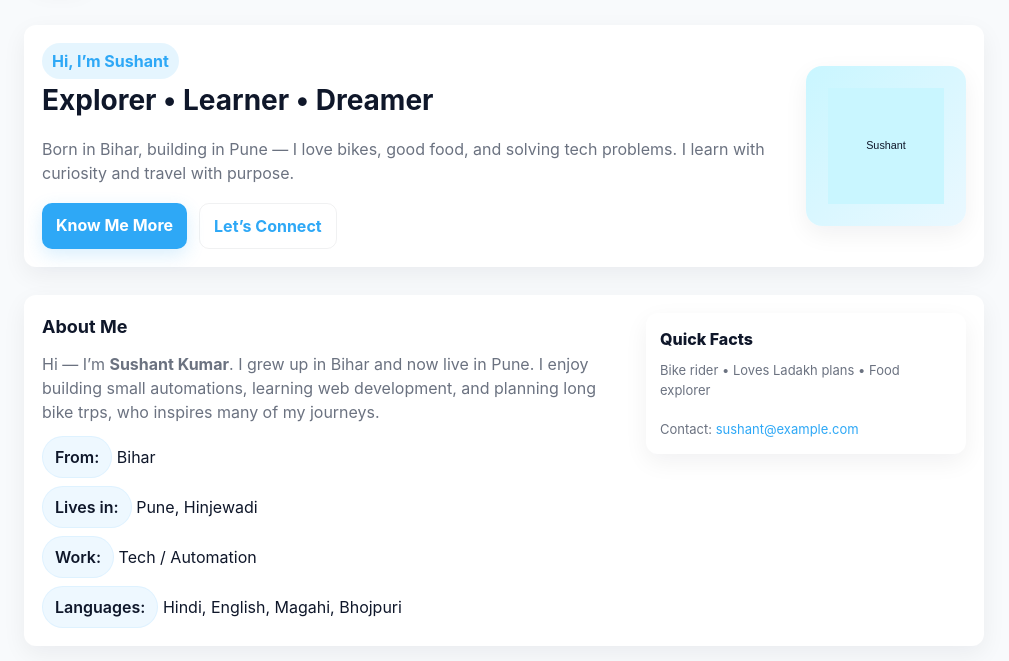
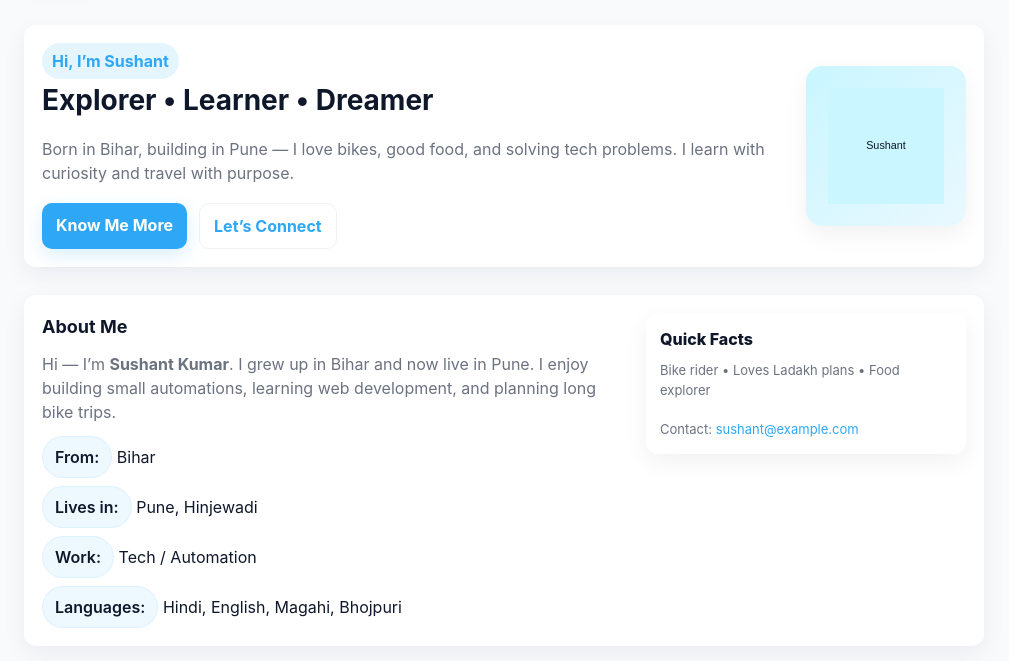
Before and after one commit to Sushanty007/sushant-website, a plain HTML site: page index.html in a window 1280 px wide. Shown: the part 139-800 px from the top of the page, without its empty margins (136-1145 px from the left). Drawn offline with Linux system fonts and the light colour scheme.

Commit message:
Update index.html

```diff
--- a/index.html
+++ b/index.html
@@ -245,7 +245,7 @@
         <div class="card two-col">
           <div>
             <h2>About Me</h2>
-            <p class="lead">Hi — I&rsquo;m <strong>Sushant Kumar</strong>. I grew up in Bihar and now live in Pune. I enjoy building small automations, learning web development, and planning long bike trps, who inspires many of my journeys.</p>
+            <p class="lead">Hi — I&rsquo;m <strong>Sushant Kumar</strong>. I grew up in Bihar and now live in Pune. I enjoy building small automations, learning web development, and planning long bike trips.</p>
 
             <div class="info-list">
               <div><span class="pill">From:</span> Bihar</div>
```
